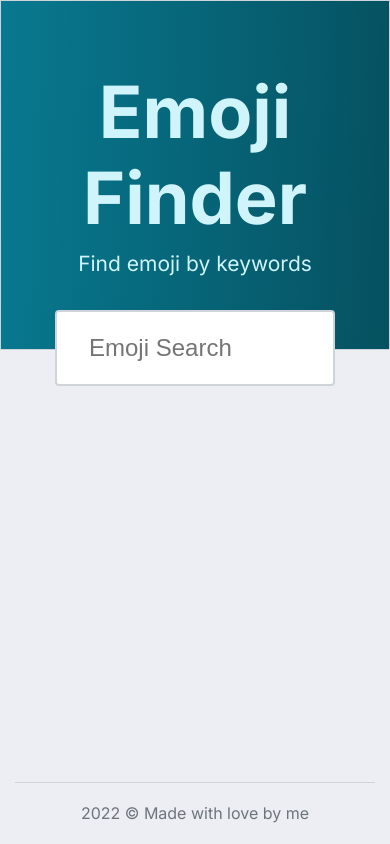
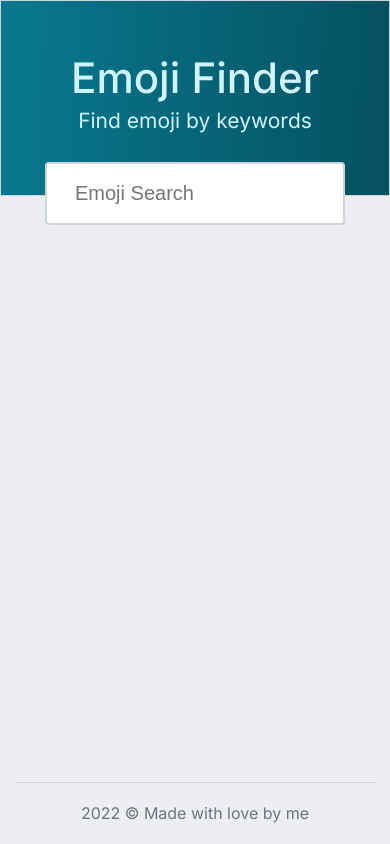
Before and after one commit to teacher-cheater/Emoji-Finder, a plain HTML site: page index.html in a window 390 px wide. Drawn offline with Linux system fonts and the light colour scheme; no server answers.

Commit message:
fix bugs adaptive

```diff
--- a/css/style.css
+++ b/css/style.css
@@ -6,7 +6,11 @@
 .header__content {
    padding: 68px 0;
 }
-
+@media (max-width: 767.98px) {
+   .header__content {
+      padding: 56px 0;
+   }
+}
 .header__title {
    font-weight: 700;
    font-size: 72px;
@@ -14,6 +18,19 @@
    color: #cff4fc;
    text-align: center;
    margin-bottom: 4px;
+}
+@media (max-width: 767.98px) {
+   .header__title {
+      font-size: 54px;
+      line-height: 1;
+   }
+}
+
+@media (max-width: 539.98px) {
+   .header__title {
+      font-weight: 500;
+      font-size: 42px;
+   }
 }
 
 .header__subtitle {
@@ -35,7 +52,6 @@
 
 .main__content {
    padding: 50px 10px 102px;
-   position: relative;
    gap: 20px;
    display: flex;
    flex-wrap: wrap;
@@ -44,6 +60,12 @@
 .main__search {
    margin-top: -40px;
    padding: 0 40px;
+}
+@media (max-width: 539.98px) {
+   .main__search {
+      margin-top: -34px;
+      padding: 0 30px;
+   }
 }
 
 .main__input {
@@ -58,6 +80,12 @@
    text-transform: capitalize;
 }
 
+@media (max-width: 539.98px) {
+   .main__input {
+      padding: 18px 28px;
+      font-size: 20px;
+   }
+}
 /*----------class-js---------*/
 .main__cart {
    width: 316px;
--- a/index.html
+++ b/index.html
@@ -1,13 +1,12 @@
 <!DOCTYPE html>
 <html lang="en">
-
   <head>
-   <meta charset="UTF-8">
-   <meta http-equiv="X-UA-Compatible" content="IE=edge">
-   <meta name="viewport" content="width=device-width, initial-scale=1.0">
-   <link rel="stylesheet" href="css/fonts.css">
-   <link rel="stylesheet" href="css/normalize.css">
-   <link rel="stylesheet" href="css/style.css">
+    <meta charset="UTF-8" />
+    <meta http-equiv="X-UA-Compatible" content="IE=edge" />
+    <meta name="viewport" content="width=device-width, initial-scale=1.0" />
+    <link rel="stylesheet" href="css/fonts.css" />
+    <link rel="stylesheet" href="css/normalize.css" />
+    <link rel="stylesheet" href="css/style.css" />
     <title>Emoji Finder</title>
   </head>
 
@@ -16,9 +15,7 @@
       <header class="header">
         <div class="header__container">
           <div class="header__content">
-               <h1 class="header__title">
-                  Emoji Finder
-               </h1>
+            <h1 class="header__title">Emoji Finder</h1>
             <h2 class="header__subtitle">Find emoji by keywords</h2>
           </div>
         </div>
@@ -26,10 +23,14 @@
       <main class="main">
         <div class="main__container">
           <div class="main__search">
-                  <input id="main__input" class="main__input" placeholder="emoji search" type="text">
+            <input
+              id="main__input"
+              class="main__input"
+              placeholder="emoji search"
+              type="text"
+            />
           </div>
-            <div class="main__content">
-            </div>
+          <div class="main__content"></div>
         </div>
       </main>
       <footer class="footer">
@@ -42,5 +43,4 @@
       <script type="module" src="./style.js/script.js"></script>
     </div>
   </body>
-
 </html>
```
Lines whose indentation alone changed are shown as unchanged.
